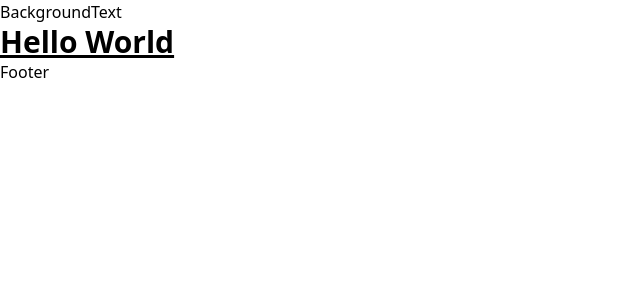
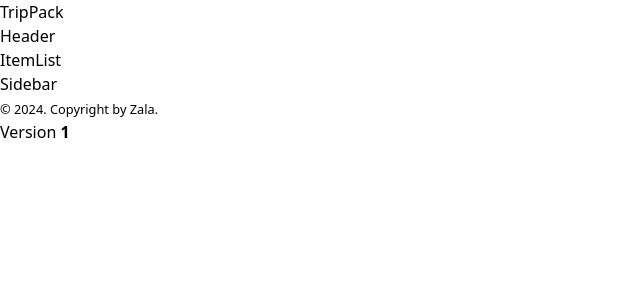
Before and after one commit to zala-dev/trip-pack, a React (Vite) app: page / in a window 1280 px wide. Shown: the top 300 px of the page, without its empty margins (0-640 px from the left). Built offline with nearby package versions, Linux system fonts and the light colour scheme.

Commit message:
update initial setup

```diff
--- a/src/components/App.jsx
+++ b/src/components/App.jsx
@@ -1,11 +1,18 @@
 import BackgroundText from "./BackgroundText";
+import Header from "./Header";
 import Footer from "./Footer";
+import Sidebar from "./Sidebar";
+import ItemList from "./ItemList";
 
 function App() {
   return (
     <>
       <BackgroundText />
-      <main className="text-3xl font-bold underline">Hello World</main>
+      <main>
+        <Header />
+        <ItemList />
+        <Sidebar />
+      </main>
       <Footer />
     </>
   );
--- a/src/components/BackgroundText.jsx
+++ b/src/components/BackgroundText.jsx
@@ -1,3 +1,3 @@
 export default function BackgroundText() {
-  return <div>BackgroundText</div>;
+  return <div>TripPack</div>;
 }
--- a/src/components/Footer.jsx
+++ b/src/components/Footer.jsx
@@ -1,3 +1,10 @@
 export default function Footer() {
-  return <div>Footer</div>;
+  return (
+    <footer>
+      <small>&copy; 2024. Copyright by Zala.</small>
+      <p>
+        Version <strong>1</strong>
+      </p>
+    </footer>
+  );
 }
--- /dev/null
+++ b/src/components/Header.jsx
@@ -0,0 +1,3 @@
+export default function Header() {
+  return <header>Header</header>;
+}
--- /dev/null
+++ b/src/components/ItemList.jsx
@@ -0,0 +1,3 @@
+export default function ItemList() {
+  return <div>ItemList</div>;
+}
--- /dev/null
+++ b/src/components/Sidebar.jsx
@@ -0,0 +1,3 @@
+export default function Sidebar() {
+  return <aside>Sidebar</aside>;
+}
```
Also changed, not shown: src/components/ItemCounter.jsx (added), src/components/Logo.jsx (added).
